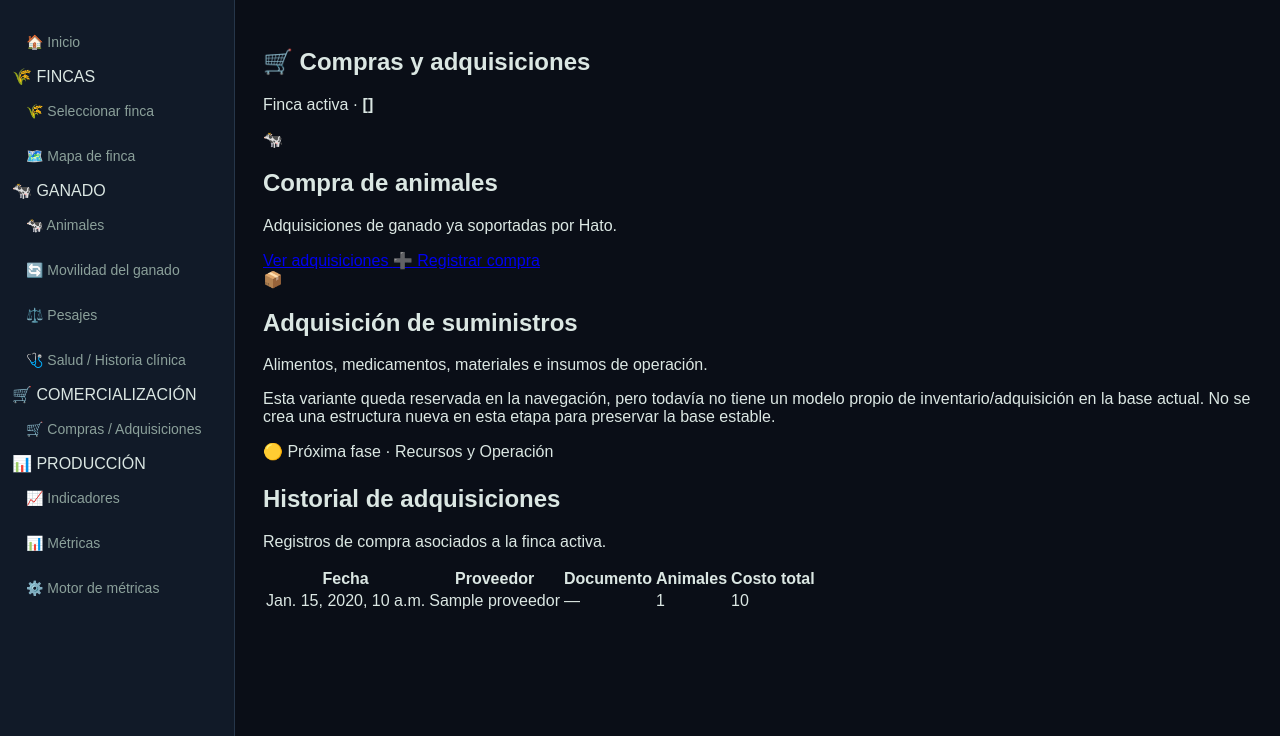
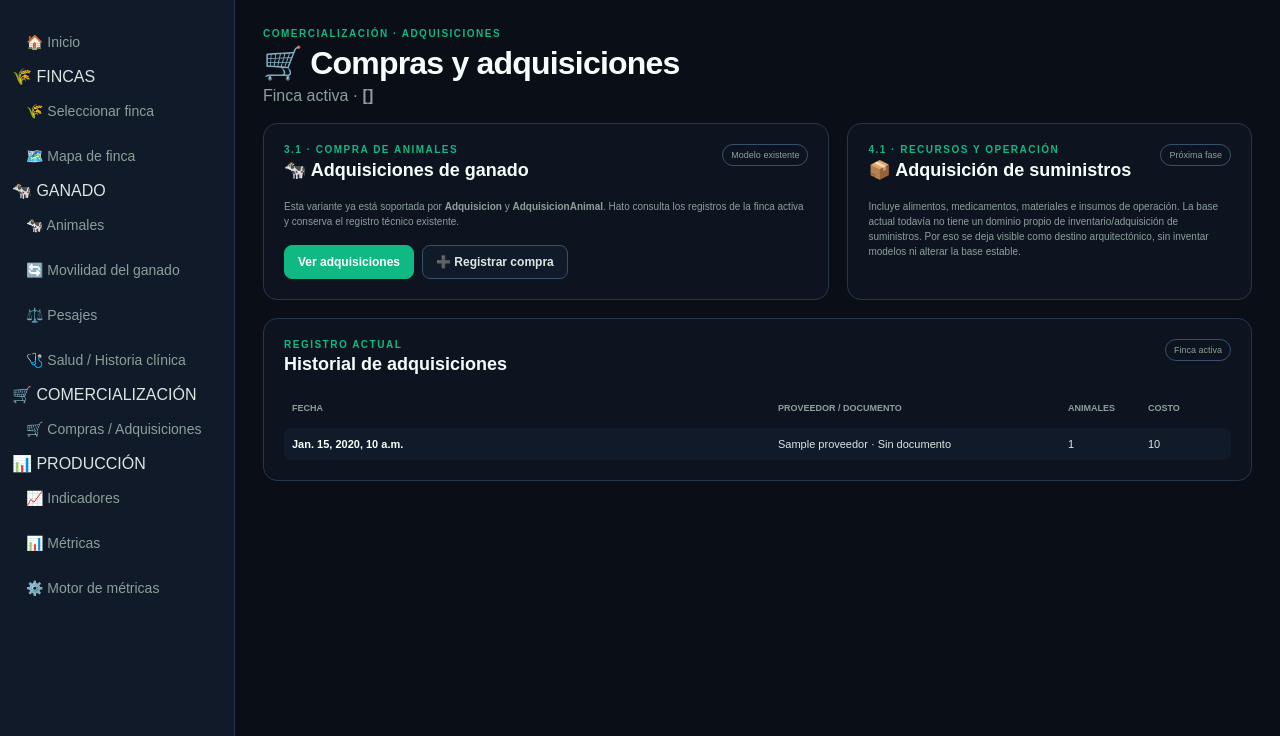
Before and after one commit to hata1010/hato-ai-lab, a Django app: template apps/administrador/templates/administrador/compras_adquisiciones.html in a window 1280 px wide. Shown: the part 64-800 px from the top of the page. Run offline with Django 5.2, Linux system fonts and the light colour scheme; the template is opened without the code that fills it: most values are stand-ins (such as "Sample title", 1, 10 or a date in 2020).

Commit message:
refine: adapta pantalla de compras al lenguaje visual Hato

```diff
--- a/apps/administrador/templates/administrador/compras_adquisiciones.html
+++ b/apps/administrador/templates/administrador/compras_adquisiciones.html
@@ -3,10 +3,12 @@
 {% block title %}Compras y adquisiciones · Hato{% endblock %}
 
 {% block content %}
-<section class="page-header">
+<div class="v2-shell">
+    <div class="v2-header">
         <div>
+            <div class="eyebrow">COMERCIALIZACIÓN · ADQUISICIONES</div>
             <h1>🛒 Compras y adquisiciones</h1>
-        <p class="muted">
+            <p>
                 {% if finca %}
                     Finca activa · <strong>{{ finca.nombre }}</strong>
                 {% else %}
@@ -14,82 +16,76 @@
                 {% endif %}
             </p>
         </div>
+    </div>
+
+    <div class="v2-grid two">
+        <section class="v2-panel">
+            <div class="v2-panel-head">
+                <div>
+                    <div class="eyebrow">3.1 · COMPRA DE ANIMALES</div>
+                    <h2>🐄 Adquisiciones de ganado</h2>
+                </div>
+                <span class="source-chip">Modelo existente</span>
+            </div>
+            <p class="v2-note">
+                Esta variante ya está soportada por <strong>Adquisicion</strong> y
+                <strong>AdquisicionAnimal</strong>. Hato consulta los registros de la finca activa
+                y conserva el registro técnico existente.
+            </p>
+            <div style="display:flex;gap:8px;flex-wrap:wrap;margin-top:16px;">
+                <a class="btn btn-primary" href="{% url 'admin:ganado_adquisicion_changelist' %}">Ver adquisiciones</a>
+                <a class="btn" href="{% url 'admin:ganado_adquisicion_add' %}">➕ Registrar compra</a>
+            </div>
         </section>
 
-<div class="dashboard-grid">
-    <article class="card">
-        <div class="card-header">
-            <span class="card-icon">🐄</span>
+        <section class="v2-panel">
+            <div class="v2-panel-head">
                 <div>
-                <h2>Compra de animales</h2>
-                <p class="muted">Adquisiciones de ganado ya soportadas por Hato.</p>
+                    <div class="eyebrow">4.1 · RECURSOS Y OPERACIÓN</div>
+                    <h2>📦 Adquisición de suministros</h2>
                 </div>
+                <span class="source-chip">Próxima fase</span>
             </div>
-
-        <div class="card-actions">
-            <a class="button button-primary" href="{% url 'admin:ganado_adquisicion_changelist' %}">
-                Ver adquisiciones
-            </a>
-            <a class="button button-secondary" href="{% url 'admin:ganado_adquisicion_add' %}">
-                ➕ Registrar compra
-            </a>
-        </div>
-    </article>
-
-    <article class="card">
-        <div class="card-header">
-            <span class="card-icon">📦</span>
-            <div>
-                <h2>Adquisición de suministros</h2>
-                <p class="muted">Alimentos, medicamentos, materiales e insumos de operación.</p>
-            </div>
-        </div>
-        <p>
-            Esta variante queda reservada en la navegación, pero todavía no tiene un modelo
-            propio de inventario/adquisición en la base actual. No se crea una estructura nueva
-            en esta etapa para preservar la base estable.
+            <p class="v2-note">
+                Incluye alimentos, medicamentos, materiales e insumos de operación.
+                La base actual todavía no tiene un dominio propio de inventario/adquisición de
+                suministros. Por eso se deja visible como destino arquitectónico, sin inventar
+                modelos ni alterar la base estable.
             </p>
-        <span class="badge">🟡 Próxima fase · Recursos y Operación</span>
-    </article>
+        </section>
     </div>
 
     {% if finca %}
-<section class="card" style="margin-top:1.5rem;">
-    <div class="card-header">
+    <section class="v2-panel" style="margin-top:18px;">
+        <div class="v2-panel-head">
             <div>
+                <div class="eyebrow">REGISTRO ACTUAL</div>
                 <h2>Historial de adquisiciones</h2>
-            <p class="muted">Registros de compra asociados a la finca activa.</p>
             </div>
+            <span class="source-chip">Finca activa</span>
         </div>
 
         {% if adquisiciones %}
-        <div class="table-wrap">
-            <table>
-                <thead>
-                    <tr>
-                        <th>Fecha</th>
-                        <th>Proveedor</th>
-                        <th>Documento</th>
-                        <th>Animales</th>
-                        <th>Costo total</th>
-                    </tr>
-                </thead>
-                <tbody>
+        <div class="potrero-table">
+            <div class="potrero-row table-head">
+                <span>Fecha</span>
+                <span>Proveedor / documento</span>
+                <span>Animales</span>
+                <span>Costo</span>
+            </div>
             {% for adquisicion in adquisiciones %}
-                    <tr>
-                        <td>{{ adquisicion.fecha }}</td>
-                        <td>{{ adquisicion.proveedor }}</td>
-                        <td>{{ adquisicion.numero_documento|default:"—" }}</td>
-                        <td>{{ adquisicion.animales.all|length }}</td>
-                        <td>{{ adquisicion.costo_total|default:"—" }}</td>
-                    </tr>
+            <div class="potrero-row">
+                <span><strong>{{ adquisicion.fecha }}</strong></span>
+                <span>{{ adquisicion.proveedor }} · {{ adquisicion.numero_documento|default:"Sin documento" }}</span>
+                <span>{{ adquisicion.animales.all|length }}</span>
+                <span>{{ adquisicion.costo_total|default:"—" }}</span>
+            </div>
             {% endfor %}
-                </tbody>
-            </table>
         </div>
         {% else %}
-        <p class="muted">No hay adquisiciones registradas para la finca activa.</p>
+        <p class="empty">No hay adquisiciones registradas para la finca activa.</p>
         {% endif %}
     </section>
     {% endif %}
+</div>
 {% endblock %}
```
Lines whose indentation alone changed are shown as unchanged.
